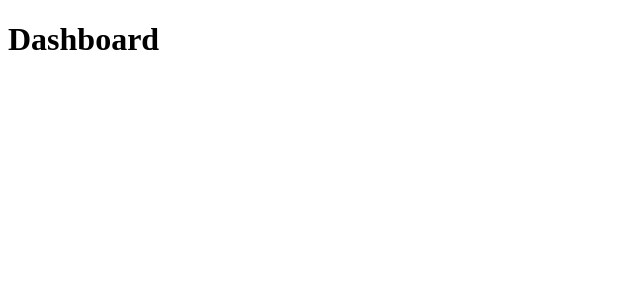
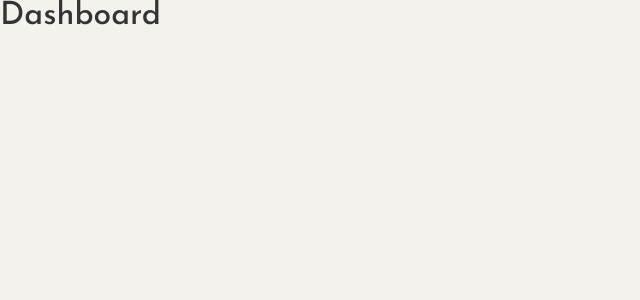
Before and after one commit to GeovaniJose/vortx-falemais, a React (Create React App) app: page / in a window 1280 px wide. Shown: the top 300 px of the page, without its empty margins (0-640 px from the left). Built offline with nearby package versions, Linux system fonts and the light colour scheme.

Commit message:
Add global style

```diff
--- a/public/index.html
+++ b/public/index.html
@@ -6,6 +6,9 @@
     <meta name="theme-color" content="#ae8952" />
 
     <title>VxTel</title>
+
+    <link rel="preconnect" href="https://fonts.gstatic.com">
+    <link href="https://fonts.googleapis.com/css2?family=Josefin+Sans:wght@400;500&display=swap" rel="stylesheet">
   </head>
   <body>
     <noscript>You need to enable JavaScript to run this app.</noscript>
--- a/src/App.tsx
+++ b/src/App.tsx
@@ -1,11 +1,15 @@
 import React from 'react';
 import { BrowserRouter } from 'react-router-dom';
+
+import GlobalStyle from './styles/global';
 
 import Routes from './routes';
 
 const App: React.FC = () => (
   <BrowserRouter>
     <Routes />
+
+    <GlobalStyle />
   </BrowserRouter>
 );
 
--- /dev/null
+++ b/src/styles/global.ts
@@ -0,0 +1,29 @@
+import { createGlobalStyle } from 'styled-components';
+
+export default createGlobalStyle`
+  * {
+    margin: 0;
+    padding: 0;
+    box-sizing: border-box;
+    outline: 0;
+  }
+
+  body {
+    background: #f4f2ed;
+    color: #343434;
+    -webkit-font-smoothing: antialiased;
+  }
+
+  body, input, button {
+    font-family: 'Josefin Sans', sans-serif;
+    font-size: 16px;
+  }
+
+  h1, h2, h3, h4, h5, h6, strong {
+    font-weight: 500;
+  }
+
+  button {
+    cursor: pointer;
+  }
+`;
```
Also changed, not shown: 1 other file (tests, documents, lock files or other folders).
